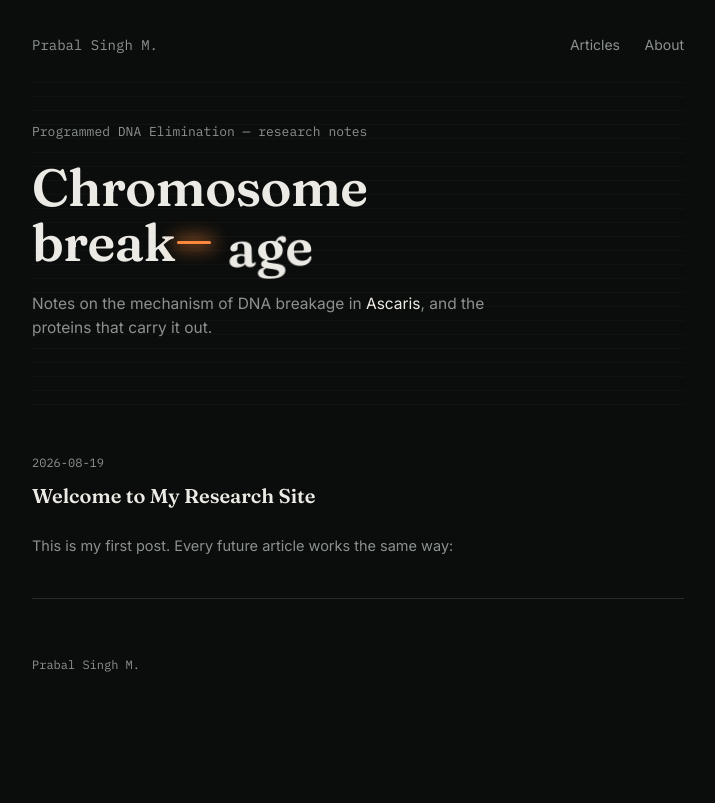
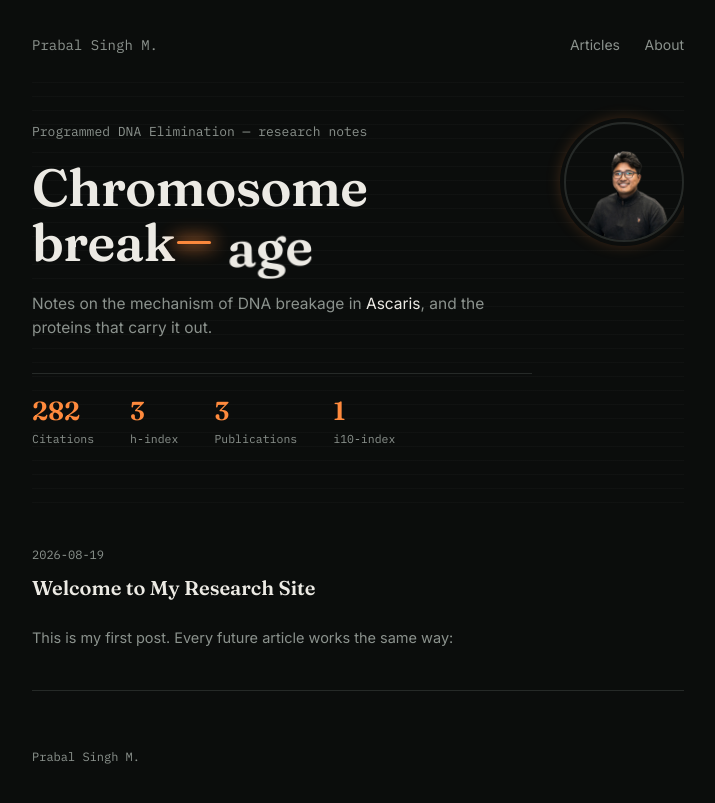
Before and after one commit to prabalmaharjan/prabalmaharjan.github.io, a Jekyll site: the page built from index.md, in a window 1280 px wide. Shown: the top 803 px of the page, without its empty margins (282-997 px from the left). Built offline with Jekyll 4.4.1, drawn with Linux system fonts in a browser that asks for light colours.

Commit message:
Add files via upload

```diff
--- a/_layouts/home.html
+++ b/_layouts/home.html
@@ -2,6 +2,8 @@
 layout: default
 ---
 <div class="hero">
+  <div class="hero-grid">
+    <div class="hero-text">
       <div class="eyebrow">Programmed DNA Elimination — research notes</div>
       <h1 class="headline">
         Chromosome<br>
@@ -10,6 +12,29 @@ layout: default
         </span>
       </h1>
       <p class="subtitle">Notes on the mechanism of DNA breakage in <em>Ascaris</em>, and the proteins that carry it out.</p>
+      <div class="stats-row">
+        <div class="stat">
+          <span class="stat-number">282</span>
+          <span class="stat-label">Citations</span>
+        </div>
+        <div class="stat">
+          <span class="stat-number">3</span>
+          <span class="stat-label">h-index</span>
+        </div>
+        <div class="stat">
+          <span class="stat-number">3</span>
+          <span class="stat-label">Publications</span>
+        </div>
+        <div class="stat">
+          <span class="stat-number">1</span>
+          <span class="stat-label">i10-index</span>
+        </div>
+      </div>
+    </div>
+    <div class="hero-photo">
+      <img src="{{ '/assets/images/profile.png' | relative_url }}" alt="Prabal Singh M.">
+    </div>
+  </div>
 </div>
 
 <ul class="post-list">
--- a/assets/css/style.css
+++ b/assets/css/style.css
@@ -83,6 +83,51 @@ h1.headline {
 .subtitle { font-size: 15.5px; color: var(--text-secondary); max-width: 48ch; position: relative; z-index: 1; }
 .subtitle em { color: var(--text); font-style: normal; }
 
+.hero-grid {
+  display: flex;
+  align-items: flex-start;
+  justify-content: space-between;
+  gap: 32px;
+  position: relative;
+  z-index: 1;
+}
+.hero-text { flex: 1; min-width: 0; }
+.hero-photo { flex-shrink: 0; }
+.hero-photo img {
+  width: 120px;
+  height: 120px;
+  border-radius: 50%;
+  object-fit: cover;
+  border: 2px solid var(--border);
+  box-shadow: 0 0 0 4px var(--ink), 0 0 16px 2px rgba(255,138,61,0.25);
+}
+.stats-row {
+  display: flex;
+  gap: 36px;
+  margin-top: 32px;
+  padding-top: 24px;
+  border-top: 1px solid var(--border);
+}
+.stat { display: flex; flex-direction: column; }
+.stat-number {
+  font-family: 'Fraunces', serif;
+  font-weight: 600;
+  font-size: 26px;
+  color: var(--amber);
+  line-height: 1;
+}
+.stat-label {
+  font-family: 'IBM Plex Mono', monospace;
+  font-size: 11.5px;
+  color: var(--text-secondary);
+  margin-top: 6px;
+}
+@media (max-width: 560px) {
+  .hero-grid { flex-direction: column-reverse; align-items: flex-start; gap: 20px; }
+  .hero-photo img { width: 84px; height: 84px; }
+  .stats-row { gap: 24px; flex-wrap: wrap; }
+}
+
 .post-list { list-style: none; margin: 40px 0 0; padding: 0; }
 .post { padding: 26px 0; border-bottom: 1px solid var(--border); }
 .post:first-child { padding-top: 0; }
```
Also changed, not shown: assets/images/profile.png (added). Lines whose indentation alone changed are shown as unchanged.
